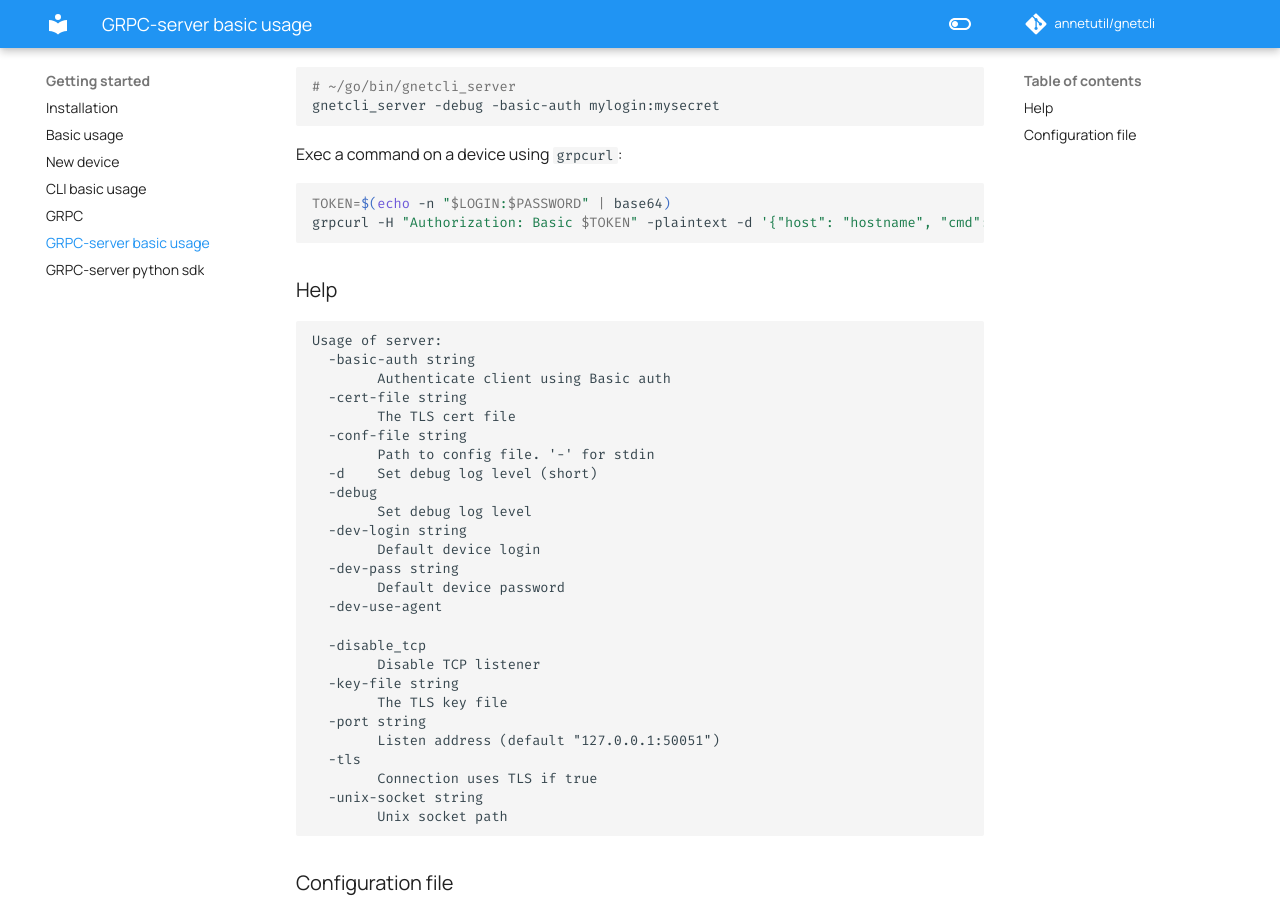
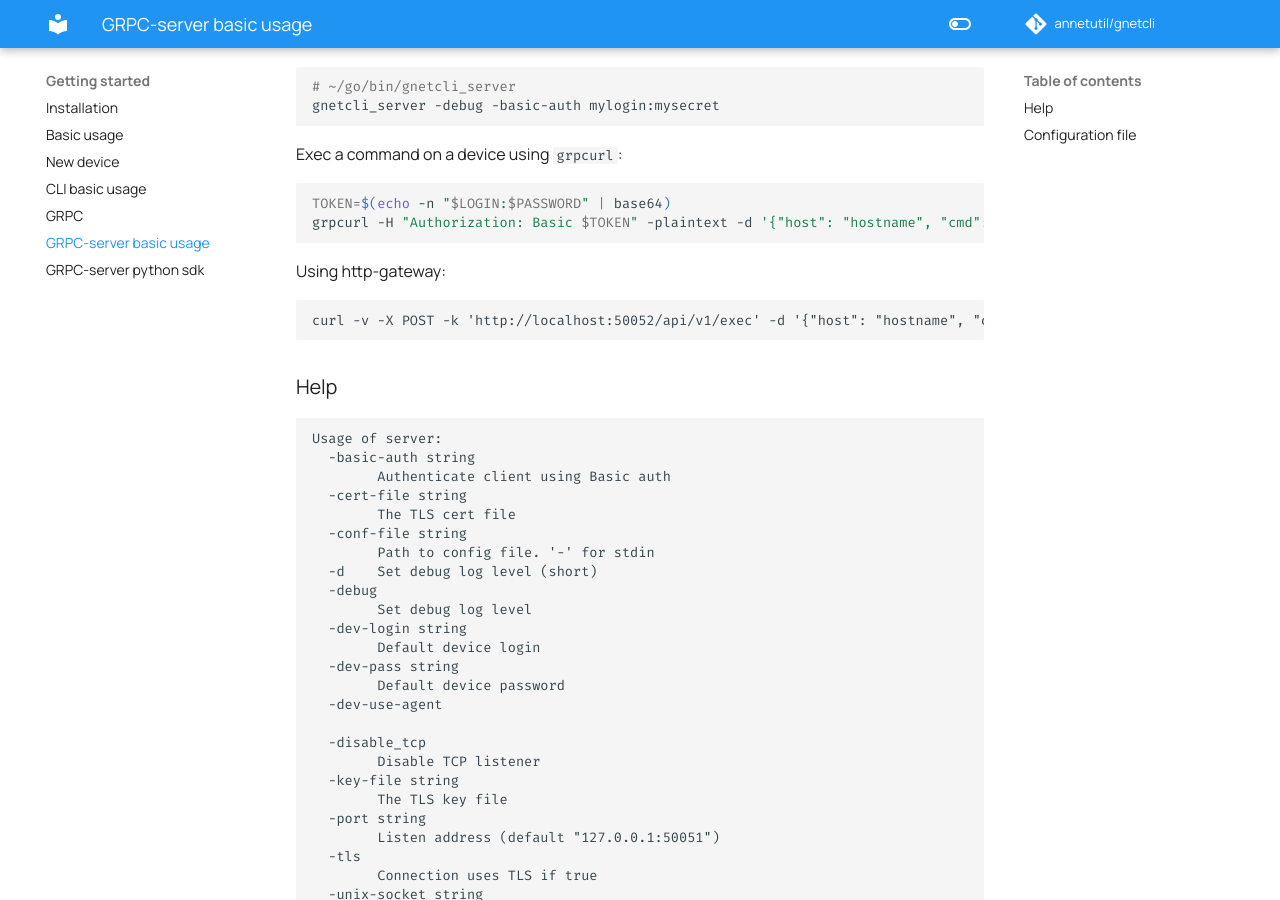
Before and after one commit to annetutil/gnetcli, an MkDocs documentation site: the page built from docs/basic_usage_server.md, in a window 1280 px wide and 900 px high, scrolled down 460 px. Built offline with MkDocs 1.6.1 and Material for MkDocs 9.7.7, drawn with Linux system fonts in a browser that asks for light colours; comment, search, counter and statistics services are not loaded.

Commit message:
docs: update

````diff
--- a/docs/basic_usage_server.md
+++ b/docs/basic_usage_server.md
@@ -21,6 +21,11 @@ TOKEN=$(echo -n "$LOGIN:$PASSWORD" | base64)
 grpcurl -H "Authorization: Basic $TOKEN" -plaintext -d '{"host": "hostname", "cmd": "dis clock", "host_params": {"device": "juniper", "credentials": {"login": "test", "password": "test"}}, "string_result": true}' localhost:50051 gnetcli.Gnetcli.Exec
 ```
 
+Using http-gateway:
+
+```
+curl -v -X POST -k 'http://localhost:50052/api/v1/exec' -d '{"host": "hostname", "cmd": "dis clock", "host_params": {"device": "juniper", "credentials": {"login": "test", "password": "test"}}, "string_result": true}'
+```
 
 ### Help
 
````
